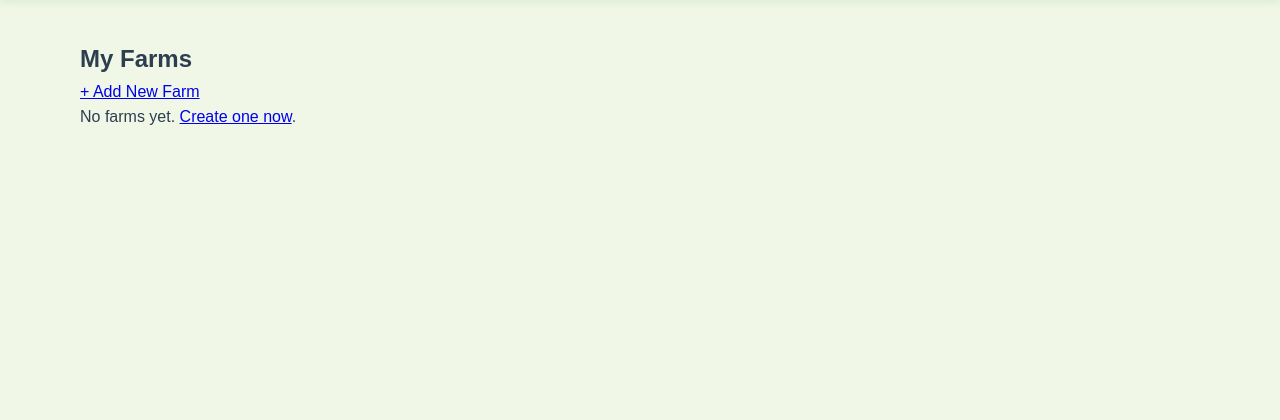
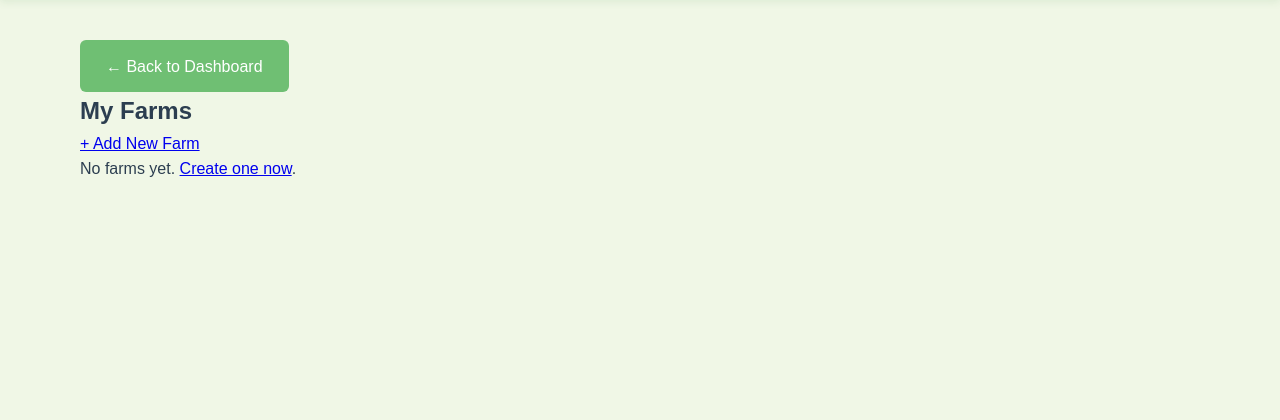
Before and after one commit to erripetalas/MangoMonitoring, a Django app: page /myfarms/farms/ in a window 1280 px wide. Shown: the part 178-598 px from the top of the page. Run offline with Django 5.2, Linux system fonts and the light colour scheme; a user stored in the database is signed in; data comes from the database, SQL or seed files in the repository.

Commit message:
added button to go back to dashboard in each page of  farm, pests and surveillanace

```diff
--- a/App2/templates/App2/farm_confirm_delete.html
+++ b/App2/templates/App2/farm_confirm_delete.html
@@ -1,6 +1,7 @@
 {% extends 'app2/base.html' %}
 {% block title %}Delete Farm{% endblock %}
 {% block content %}
+<a href="{% url 'App2:profile' %}" class="btn btn-secondary mb-3">← Back to Dashboard</a>
 <h2>Confirm Deletion</h2>
 <p>Are you sure you want to delete the farm "<strong>{{ farm.name }}</strong>"?</p>
 <form method="post">
--- a/App2/templates/App2/farm_detail.html
+++ b/App2/templates/App2/farm_detail.html
@@ -1,6 +1,7 @@
 {% extends 'app2/base.html' %}
 {% block title %}Farm Details{% endblock %}
 {% block content %}
+<a href="{% url 'App2:profile' %}" class="btn btn-secondary mb-3">← Back to Dashboard</a>
 <div class="form-card">
 <h2>{{ farm.name }}</h2>
 <p><strong>Location:</strong> {{ farm.location }}</p>
--- a/App2/templates/App2/farm_form.html
+++ b/App2/templates/App2/farm_form.html
@@ -1,6 +1,7 @@
 {% extends 'app2/base.html' %}
 {% block title %}{{ view.object|default:'Create' }} Farm{% endblock %}
 {% block content %}
+<a href="{% url 'App2:profile' %}" class="btn btn-secondary mb-3">← Back to Dashboard</a>
 <div class="form-card">
 <h2>{{ view.object|default:'Create' }} Farm</h2>
 <form method="post">
--- a/App2/templates/App2/farm_list.html
+++ b/App2/templates/App2/farm_list.html
@@ -1,6 +1,7 @@
 {% extends 'App2/base.html' %}
 {% block title %}My Farms{% endblock %}
 {% block content %}
+<a href="{% url 'App2:profile' %}" class="btn btn-secondary mb-3">← Back to Dashboard</a>
 <div class="form-card">
     <h2>My Farms</h2>
     <a href="{% url 'App2:farm-create' %}" class="btn-primary">+ Add New Farm</a>
--- a/App2/templates/App2/pest_confirm_delete.html
+++ b/App2/templates/App2/pest_confirm_delete.html
@@ -1,6 +1,8 @@
 {% extends 'app2/base.html' %}
 {% block title %}Delete Pest{% endblock %}
 {% block content %}
+<a href="{% url 'App2:profile' %}" class="btn btn-secondary mb-3">← Back to Dashboard</a>
+
 <h2>Delete Pest</h2>
 <p>Are you sure you want to delete "<strong>{{ pest.name }}</strong>"?</p>
 <form method="post">
--- a/App2/templates/App2/pest_form.html
+++ b/App2/templates/App2/pest_form.html
@@ -1,6 +1,8 @@
 {% extends 'app2/base.html' %}
 {% block title %}{{ form.instance.pk|yesno:"Edit Pest,Add Pest" }}{% endblock %}
 {% block content %}
+<a href="{% url 'App2:profile' %}" class="btn btn-secondary mb-3">← Back to Dashboard</a>
+
 <h2>{{ form.instance.pk|yesno:"Edit Pest,Add New Pest" }}</h2>
 <form method="post">
     {% csrf_token %}
--- a/App2/templates/App2/pest_list.html
+++ b/App2/templates/App2/pest_list.html
@@ -1,6 +1,8 @@
 {% extends 'app2/base.html' %}
 {% block title %}My Pests{% endblock %}
 {% block content %}
+<a href="{% url 'App2:profile' %}" class="btn btn-secondary mb-3">← Back to Dashboard</a>
+
 <h2>My Pest Records</h2>
 <a href="{% url 'App2:pest-create' %}" class="btn btn-primary mb-3">+ Add Pest</a>
 <ul>
--- a/App2/templates/App2/surveillance_confirm_delete.html
+++ b/App2/templates/App2/surveillance_confirm_delete.html
@@ -1,6 +1,8 @@
 {% extends 'app2/base.html' %}
 {% block title %}Delete Surveillance Record{% endblock %}
 {% block content %}
+<a href="{% url 'App2:profile' %}" class="btn btn-secondary mb-3">← Back to Dashboard</a>
+
 <h2>Confirm Deletion</h2>
 <p>Are you sure you want to delete this surveillance record from <strong>{{ object.date_observed }}</strong> for <strong>{{ object.pest.name }}</strong>?</p>
 
--- a/App2/templates/App2/surveillance_detail.html
+++ b/App2/templates/App2/surveillance_detail.html
@@ -1,6 +1,8 @@
 {% extends 'app2/base.html' %}
 {% block title %}Surveillance Details{% endblock %}
 {% block content %}
+<a href="{% url 'App2:profile' %}" class="btn btn-secondary mb-3">← Back to Dashboard</a>
+
 <h2>Surveillance on {{ surveillance.date_observed }}</h2>
 
 <p><strong>Farm:</strong> {{ surveillance.farm.name }}</p>
--- a/App2/templates/App2/surveillance_form.html
+++ b/App2/templates/App2/surveillance_form.html
@@ -1,6 +1,8 @@
 {% extends 'app2/base.html' %}
 {% block title %}Surveillance Form{% endblock %}
 {% block content %}
+<a href="{% url 'App2:profile' %}" class="btn btn-secondary mb-3">← Back to Dashboard</a>
+
 <h2>{{ form.instance.pk|yesno:"Edit Surveillance,Add Surveillance" }}</h2>
 
 <form method="post" novalidate>
--- a/App2/templates/App2/surveillance_list.html
+++ b/App2/templates/App2/surveillance_list.html
@@ -2,6 +2,8 @@
 {% block title %}Surveillance Records{% endblock %}
 
 {% block content %}
+<a href="{% url 'App2:profile' %}" class="btn btn-secondary mb-3">← Back to Dashboard</a>
+
 <h2>Surveillance Records</h2>
 
 <!-- Filter Form -->
```
